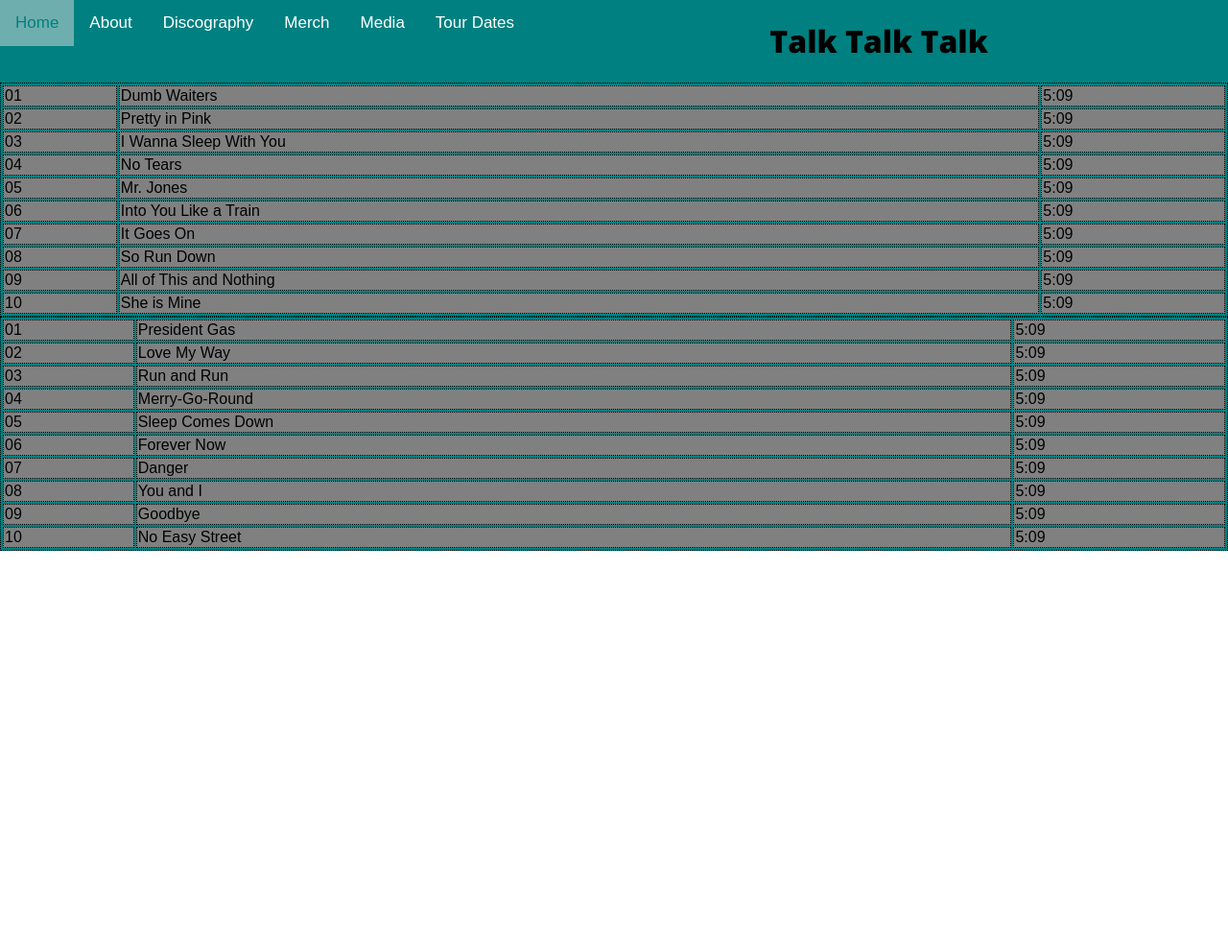
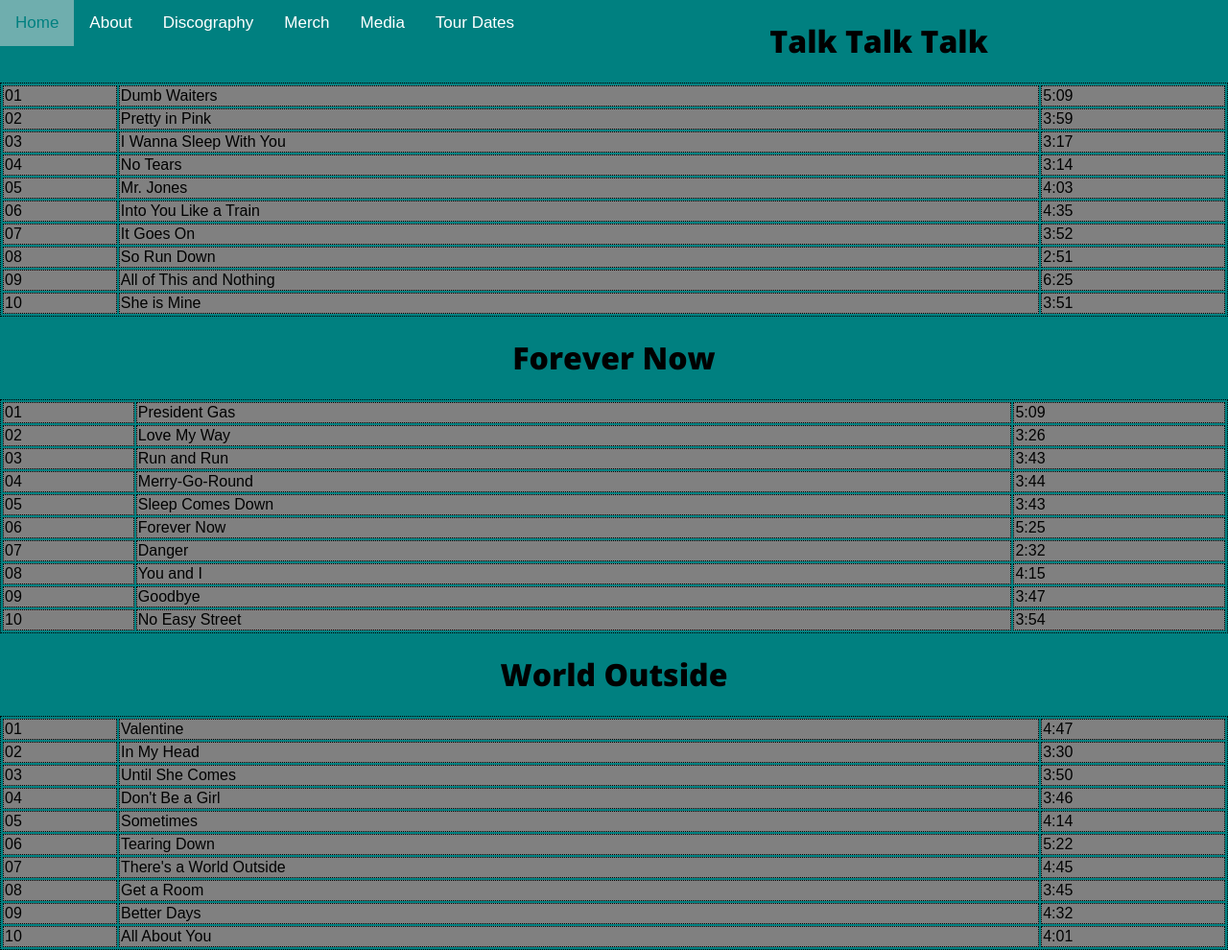
Before and after one commit to jpearce07/psych-furs-final, a plain HTML site: page discography.html in a window 1280 px wide. Shown: the whole page at 96% size. Before the commit the page ends 800 px from the top, so only its background shows below. Drawn offline with nearby package versions, Linux system fonts and the light colour scheme.

Commit message:
updated tracklisting

```diff
--- a/discography.html
+++ b/discography.html
@@ -20,9 +20,10 @@
   <a href="javascript:void(0);" class="icon" onclick="myFunction()">
     <i class="fa fa-bars"></i>
   </a>
-  <h1 class="title">Talk Talk Talk</h1>
+
         <table>
-          <body class="table">
+        <h1>Talk Talk Talk</h1>
+          <!-- <body class="table"> -->
           <tbody>
             <tr>
               <td>
@@ -42,7 +43,7 @@
                 Pretty in Pink
               </td>
               <td>
-                5:09
+                3:59
               </td>
             <tr>
               <td>
@@ -52,7 +53,7 @@
                 I Wanna Sleep With You
               </td>
               <td>
-                5:09
+                3:17
               </td>
             <tr>
               <td>
@@ -62,7 +63,7 @@
                 No Tears
               </td>
               <td>
-                5:09
+                3:14
               </td>
             <tr>
               <td>
@@ -72,7 +73,7 @@
                 Mr. Jones
               </td>
               <td>
-                5:09
+                4:03
               </td>
             <tr>
               <td>
@@ -82,7 +83,7 @@
                 Into You Like a Train
               </td>
               <td>
-                5:09
+                4:35
               </td>
             <tr>
               <td>
@@ -92,7 +93,7 @@
                 It Goes On
               </td>
               <td>
-                5:09
+                3:52
               </td>
             <tr>
               <td>
@@ -102,7 +103,7 @@
                 So Run Down
               </td>
               <td>
-                5:09
+                2:51
               </td>
             <tr>
               <td>
@@ -112,7 +113,7 @@
                 All of This and Nothing
               </td>
               <td>
-                5:09
+                6:25
               </td>
             <tr>
               <td>
@@ -122,12 +123,13 @@
                 She is Mine
               </td>
               <td>
-                5:09
+                3:51
               </td>
           </tbody>
         </table>
 
         <table>
+          <h1>Forever Now</h1>
           <body class="table">
           <tbody>
             <tr>
@@ -148,7 +150,7 @@
                 Love My Way
               </td>
               <td>
-                5:09
+                3:26
               </td>
             <tr>
               <td>
@@ -158,7 +160,7 @@
                 Run and Run
               </td>
               <td>
-                5:09
+                3:43
               </td>
             <tr>
               <td>
@@ -168,7 +170,7 @@
                 Merry-Go-Round
               </td>
               <td>
-                5:09
+                3:44
               </td>
             <tr>
               <td>
@@ -178,7 +180,7 @@
                 Sleep Comes Down
               </td>
               <td>
-                5:09
+                3:43
               </td>
             <tr>
               <td>
@@ -188,7 +190,7 @@
                 Forever Now
               </td>
               <td>
-                5:09
+                5:25
               </td>
             <tr>
               <td>
@@ -198,7 +200,7 @@
                 Danger
               </td>
               <td>
-                5:09
+                2:32
               </td>
             <tr>
               <td>
@@ -208,7 +210,7 @@
                 You and I
               </td>
               <td>
-                5:09
+                4:15
               </td>
             <tr>
               <td>
@@ -218,7 +220,7 @@
                 Goodbye
               </td>
               <td>
-                5:09
+                3:47
               </td>
             <tr>
               <td>
@@ -228,9 +230,116 @@
                 No Easy Street
               </td>
               <td>
-                5:09
+                3:54
+              </td>
+          </tbody>
+        </table>
+<h1>World Outside</h1>
+        <table>
+          <body class="table">
+          <tbody>
+            <tr>
+              <td>
+                01
+              </td>
+              <td>
+                Valentine
+              </td>
+              <td>
+                4:47
+              </td>
+            <tr>
+              <td>
+                02
+              </td>
+              <td>
+                In My Head
+              </td>
+              <td>
+                3:30
+              </td>
+            <tr>
+              <td>
+                03
+              </td>
+              <td>
+                Until She Comes
+              </td>
+              <td>
+                3:50
+              </td>
+            <tr>
+              <td>
+                04
+              </td>
+              <td>
+                Don't Be a Girl
+              </td>
+              <td>
+                3:46
+              </td>
+            <tr>
+              <td>
+                05
+              </td>
+              <td>
+                Sometimes
+              </td>
+              <td>
+                4:14
+              </td>
+            <tr>
+              <td>
+                06
+              </td>
+              <td>
+                Tearing Down
+              </td>
+              <td>
+                5:22
+              </td>
+            <tr>
+              <td>
+                07
+              </td>
+              <td>
+                There's a World Outside
+              </td>
+              <td>
+                4:45
+              </td>
+            <tr>
+              <td>
+                08
+              </td>
+              <td>
+                Get a Room
+              </td>
+              <td>
+                3:45
+              </td>
+            <tr>
+              <td>
+                09
+              </td>
+              <td>
+                Better Days
+              </td>
+              <td>
+                4:32
+              </td>
+            <tr>
+              <td>
+                10
+              </td>
+              <td>
+                All About You
+              </td>
+              <td>
+                4:01
               </td>
           </tbody>
         </table>
 
+
 </body>
```
